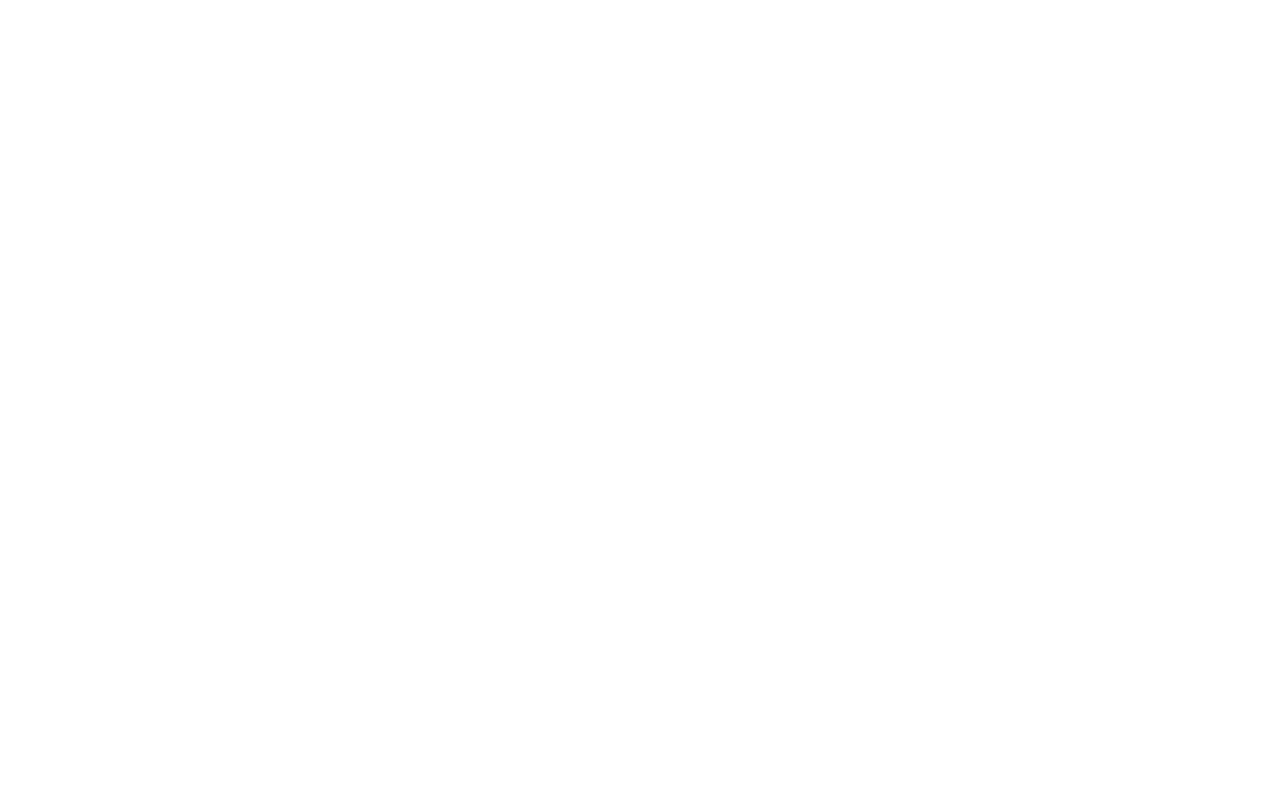
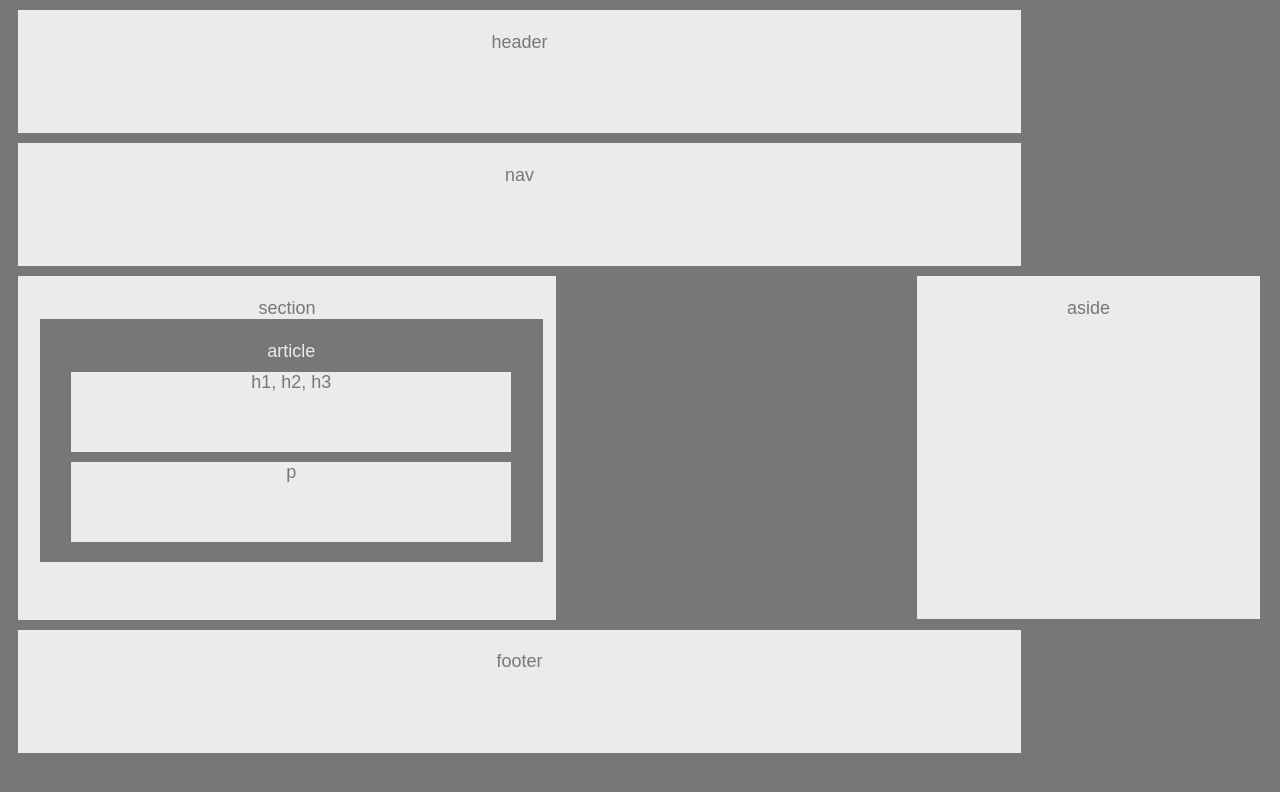
Before and after one commit to Balynn077/Basic-Portfolio, a plain HTML site: page index.html in a window 1280 px wide. Drawn offline with Linux system fonts and the light colour scheme.

Commit message:
Add files via upload

```diff
--- a/index.html
+++ b/index.html
@@ -4,8 +4,22 @@
     <meta charset="UTF-8">
     <meta name="viewport" content="width=device-width, initial-scale=1.0">
     <meta http-equiv="X-UA-Compatible" content="ie=edge">
-    <title>Brian Lynn</title>
+    <title>Document</title>
+    <link rel="stylesheet" href="style.css">
 </head>
+
+    <body>
+      <header id="header">header</header>
+      <nav id="nav">nav</nav>
+      <section id="section">section
+        <div id="article">article
+            <div id= "h">h1, h2, h3</div>
+            <div id= "p">p</div>
+        </div>
+      </section>
+      <aside id="aside">aside</aside>
+      <footer id="footer">footer</footer>
+    </body>
 <body>
 
 </body>
--- /dev/null
+++ b/style.css
@@ -0,0 +1,103 @@
+body {
+        background: #777;
+        color: #777;
+        background: #777;
+        font-family: 'Arial', 'Helvetica Neue', Helvetica, sans-serif;
+        width: 960px;
+        font-size: 18px
+ }
+
+ header, nav, section, aside, footer   {
+      background:#ebebeb;
+      padding: 1.2em;
+      margin: 10px;
+      }
+
+
+    #header {
+
+        width: 960px;
+        height: 80px;
+        margin: 10px;
+        text-align: center;
+
+    }
+
+    #nav {
+
+        width: 960px;
+        height: 80px;
+        margin: 10px;
+        text-align: center;
+        position:relative
+      }
+
+      #h1 {
+
+        color:#777;
+        background-clip:#ebebeb;
+
+    }
+
+    #article {
+
+        color:#ebebeb;
+        background:#777;
+        text-align:center;
+        width: 460px;
+        height: 200px;
+        padding: 1.2em;
+        z-index: 1;
+
+    }
+
+    #h {
+
+        color:#777;
+        background:#ebebeb;
+        margin:10px;
+       height: 80px;
+       text-align: center;
+
+    }
+
+    #p {
+        color:#777;
+        background:#ebebeb;
+        margin:10px;
+        height: 80px;
+        text-align: center;
+
+    }
+
+    #footer {
+
+        width: 960px;
+        height: 80px;
+        margin: 10px;
+        text-align: center;
+
+      }
+
+      #section {
+
+        width: 495px;
+        height: 300px;
+        margin: 10px;
+        text-align: center;
+        position:relative;
+        z-index: 0;
+      }
+
+
+
+      #aside {
+          width: 300px;
+          height: 300px;
+          margin: 10px;
+          text-align: center;
+         position:absolute;
+         right: 10px;
+         top: 266px;
+
+      }
```
